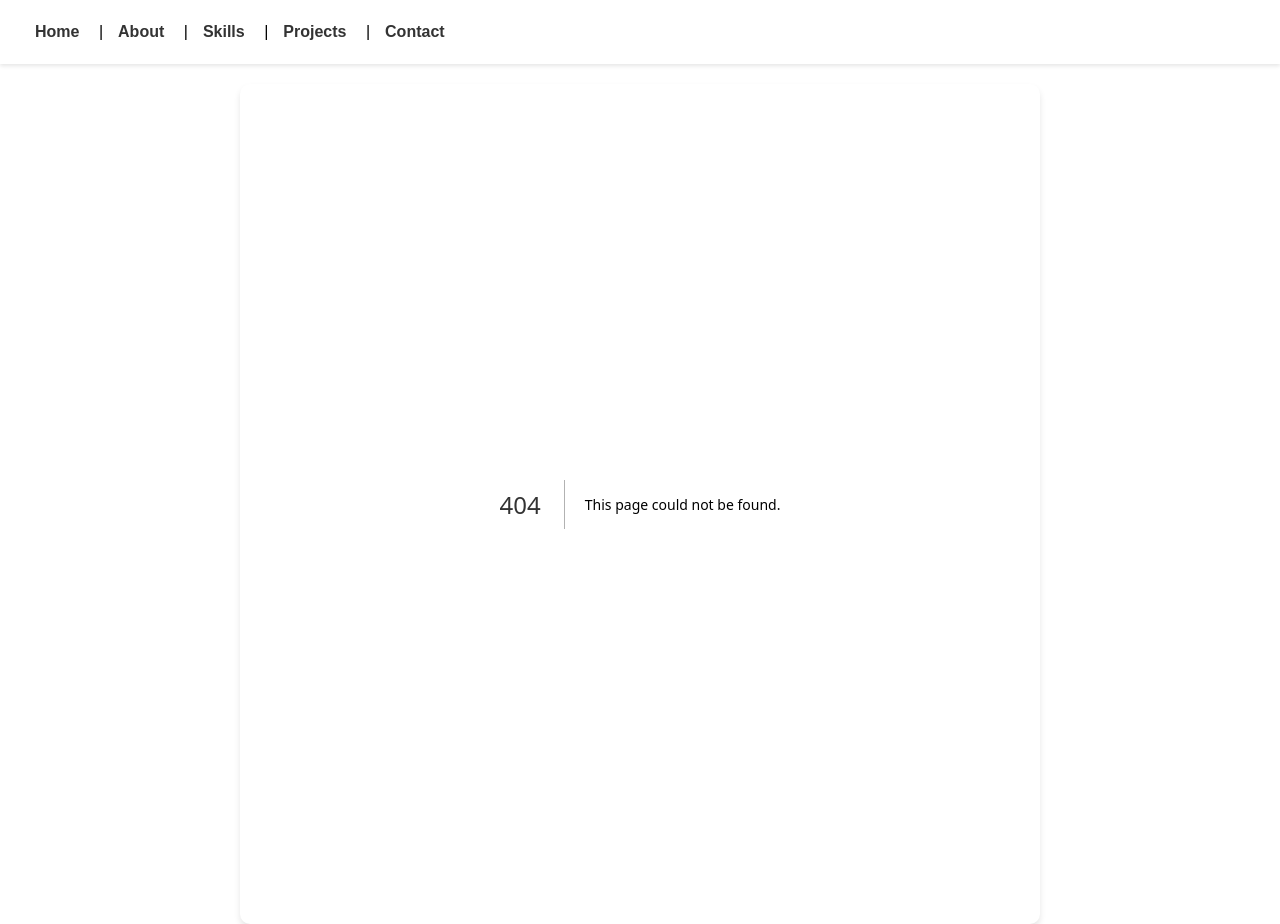
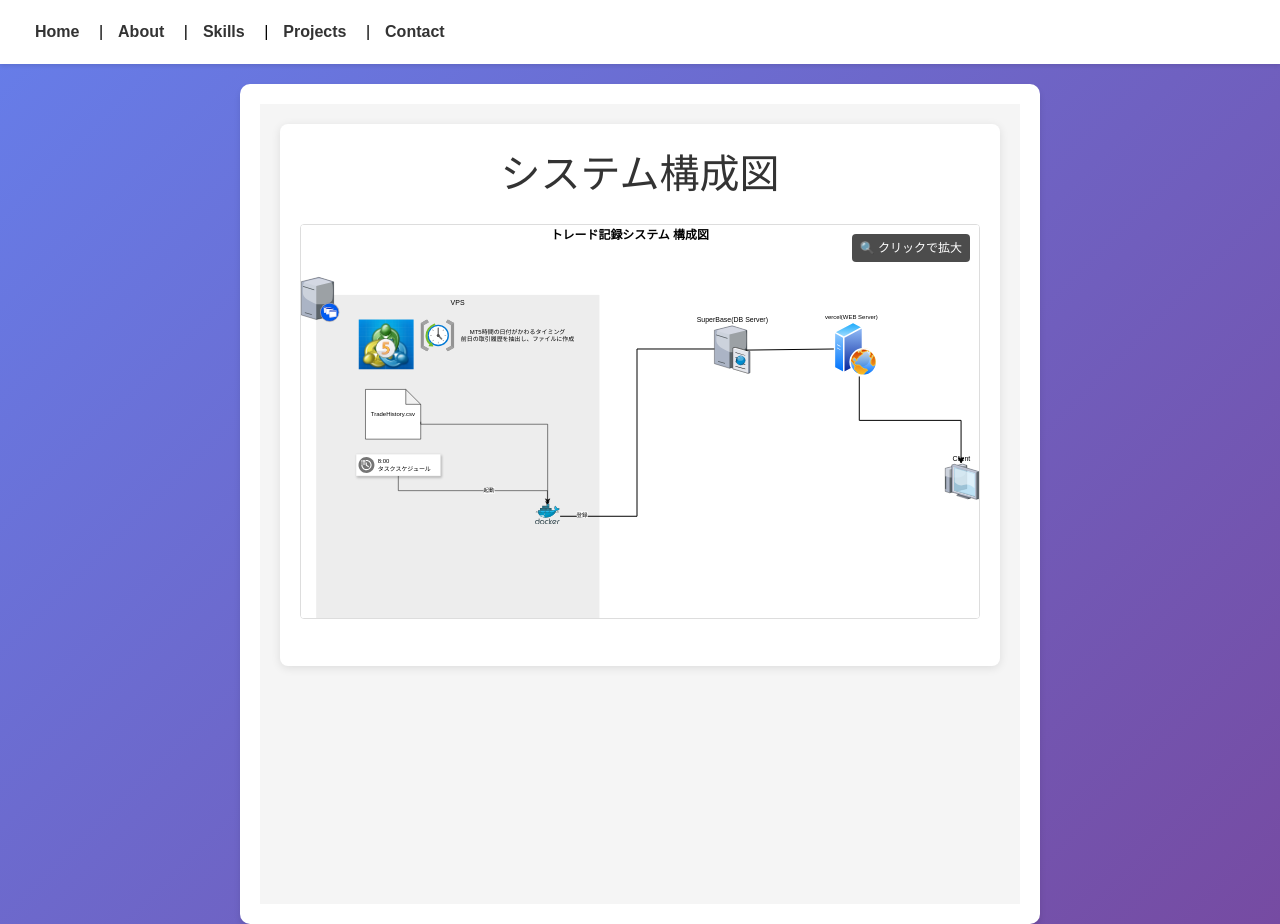
Before and after one commit to GON9315/my-portfolio, a Next.js app: page /system in a window 1280 px wide. Before the commit this address had no page. Built offline with nearby package versions, Linux system fonts and the light colour scheme.

Commit message:
📝 トレード記録システムのシステム構成図を追加

```diff
--- a/app/projects/page.js
+++ b/app/projects/page.js
@@ -27,7 +27,7 @@ export default function Projects() {
           <h3 className={styles.projectTitle}>
 
             <Link href="/trade" className={styles.projectLink}>
-              トレード記録アプリ
+              トレード記録システム
             </Link>
           </h3>
           <p className={styles.projectDescription}>
@@ -38,6 +38,13 @@ export default function Projects() {
           </ul>
 
           <p className={styles.projectTech}>使用技術: Node.js, Next.js, React, Supabase PostgreSQL</p>
+
+          {/* システム構成図のリンクを追加 */}
+          <div style={{ marginTop: '10px' }}>
+            <Link href="/system" className={styles.projectLink}>
+              システム構成図
+            </Link>
+          </div>
         </div>
 
         <div className={styles.projectCard}>
--- /dev/null
+++ b/app/system/page.js
@@ -0,0 +1,145 @@
+'use client'
+
+import Image from 'next/image'
+import { useState } from 'react'
+
+export default function SystemPage() {
+  const [isModalOpen, setIsModalOpen] = useState(false)
+
+  const openModal = () => setIsModalOpen(true)
+  const closeModal = () => setIsModalOpen(false)
+
+  return (
+    <div style={{
+      margin: 0,
+      padding: '20px',
+      fontFamily: 'Arial, sans-serif',
+      backgroundColor: '#f5f5f5',
+      minHeight: '100vh'
+    }}>
+      <div style={{
+        maxWidth: '1200px',
+        margin: '0 auto',
+        background: 'white',
+        padding: '20px',
+        borderRadius: '8px',
+        boxShadow: '0 2px 10px rgba(0,0,0,0.1)'
+      }}>
+        <h1>システム構成図</h1>
+        <div style={{
+          textAlign: 'center',
+          margin: '20px 0'
+        }}>
+          <div
+            onClick={openModal}
+            style={{
+              cursor: 'pointer',
+              display: 'inline-block',
+              position: 'relative'
+            }}
+          >
+            <Image
+              src="/project/tradeHistory.svg"
+              alt="システム構成図"
+              width={800}
+              height={600}
+              style={{
+                maxWidth: '100%',
+                height: 'auto',
+                border: '1px solid #ddd',
+                borderRadius: '4px',
+                transition: 'transform 0.2s, box-shadow 0.2s'
+              }}
+              onMouseEnter={(e) => {
+                e.target.style.transform = 'scale(1.02)'
+                e.target.style.boxShadow = '0 4px 15px rgba(0,0,0,0.2)'
+              }}
+              onMouseLeave={(e) => {
+                e.target.style.transform = 'scale(1)'
+                e.target.style.boxShadow = '0 2px 10px rgba(0,0,0,0.1)'
+              }}
+            />
+            {/* クリック可能であることを示すアイコン */}
+            <div style={{
+              position: 'absolute',
+              top: '10px',
+              right: '10px',
+              background: 'rgba(0,0,0,0.7)',
+              color: 'white',
+              padding: '5px 8px',
+              borderRadius: '4px',
+              fontSize: '12px'
+            }}>
+              🔍 クリックで拡大
+            </div>
+          </div>
+        </div>
+      </div>
+
+      {/* モーダル */}
+      {isModalOpen && (
+        <div
+          onClick={closeModal}
+          style={{
+            position: 'fixed',
+            top: 0,
+            left: 0,
+            right: 0,
+            bottom: 0,
+            backgroundColor: 'rgba(0, 0, 0, 0.8)',
+            display: 'flex',
+            justifyContent: 'center',
+            alignItems: 'center',
+            zIndex: 1000,
+            cursor: 'pointer'
+          }}
+        >
+          <div
+            onClick={(e) => e.stopPropagation()}
+            style={{
+              position: 'relative',
+              maxWidth: '95vw',
+              maxHeight: '95vh',
+              cursor: 'default'
+            }}
+          >
+            <Image
+              src="/project/tradeHistory.svg"
+              alt="システム構成図（拡大表示）"
+              width={1200}
+              height={900}
+              style={{
+                maxWidth: '100%',
+                maxHeight: '95vh',
+                height: 'auto',
+                borderRadius: '8px'
+              }}
+            />
+            {/* 閉じるボタン */}
+            <button
+              onClick={closeModal}
+              style={{
+                position: 'absolute',
+                top: '10px',
+                right: '10px',
+                background: 'rgba(0, 0, 0, 0.7)',
+                color: 'white',
+                border: 'none',
+                borderRadius: '50%',
+                width: '40px',
+                height: '40px',
+                fontSize: '20px',
+                cursor: 'pointer',
+                display: 'flex',
+                alignItems: 'center',
+                justifyContent: 'center'
+              }}
+            >
+              ×
+            </button>
+          </div>
+        </div>
+      )}
+    </div>
+  )
+}
```
Also changed, not shown: public/project/tradeHistory.svg (added).
